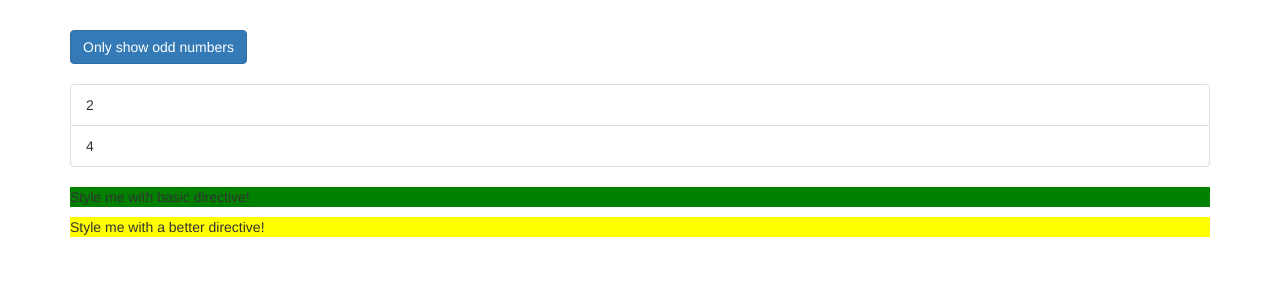
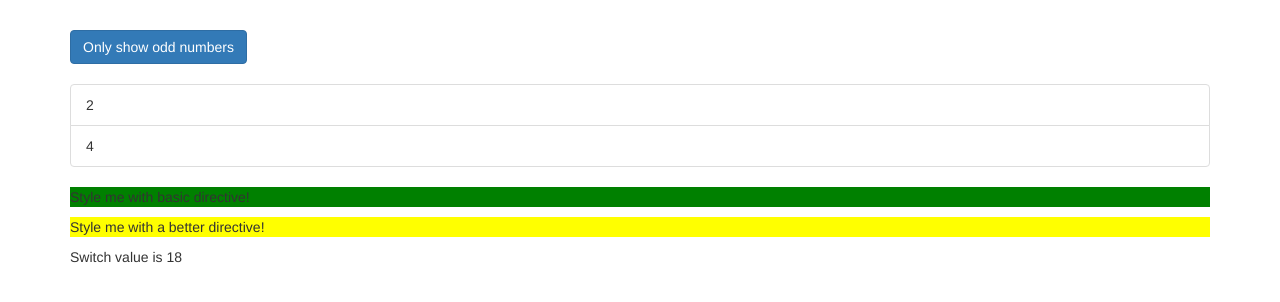
Before and after one commit to guillermoa2/angular-tcg-section-7-directives, an Angular app: page / in a window 1280 px wide. Shown: the top 302 px of the page. Built offline with nearby package versions, Linux system fonts and the light colour scheme.

Commit message:
Understanding ngSwitch

```diff
--- a/src/app/app.component.html
+++ b/src/app/app.component.html
@@ -52,6 +52,12 @@
       <ng-template [ngIf]="onlyOdd">
         <p>Only odd</p>
       </ng-template>
+      <div [ngSwitch]="switchValue">
+        <p *ngSwitchCase="10">Switch value is 10</p>
+        <p *ngSwitchCase="18">Switch value is 18</p>
+        <p *ngSwitchCase="100">Switch value is 100</p>
+        <p *ngSwitchDefault>Switch value is Default</p>
+      </div>
     </div>
   </div>
 </div>
--- a/src/app/app.component.ts
+++ b/src/app/app.component.ts
@@ -10,4 +10,5 @@ export class AppComponent {
   oddNumbers = [1, 3, 5];
   evenNumbers = [2, 4];
   onlyOdd = false;
+  switchValue = 18;
 }
```
